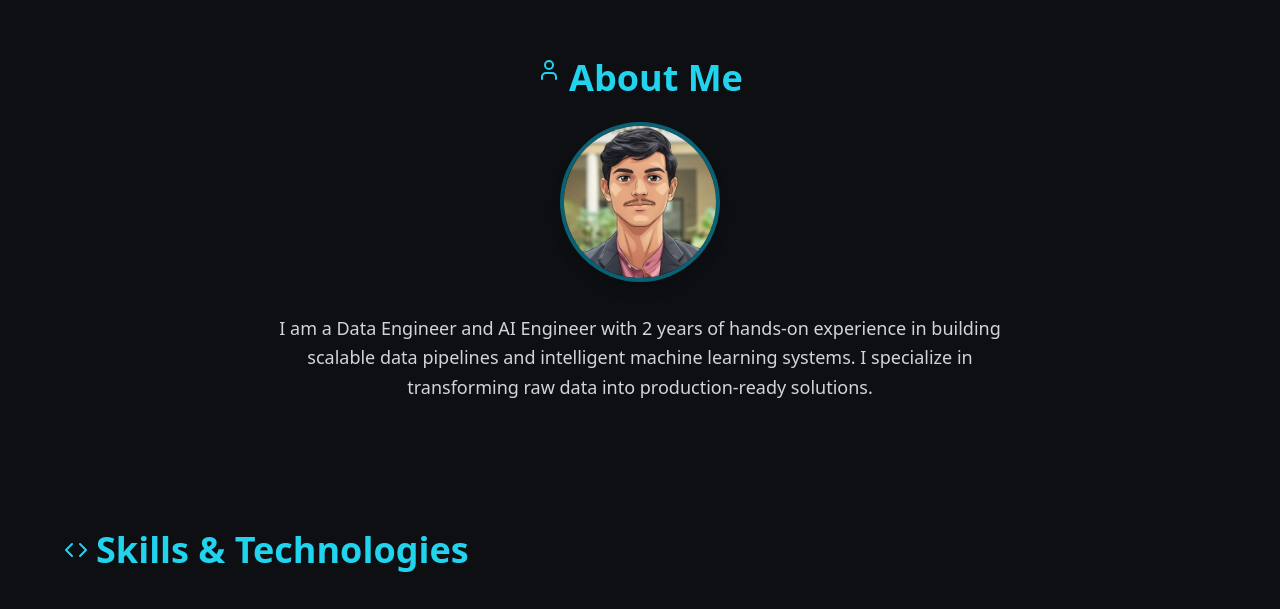
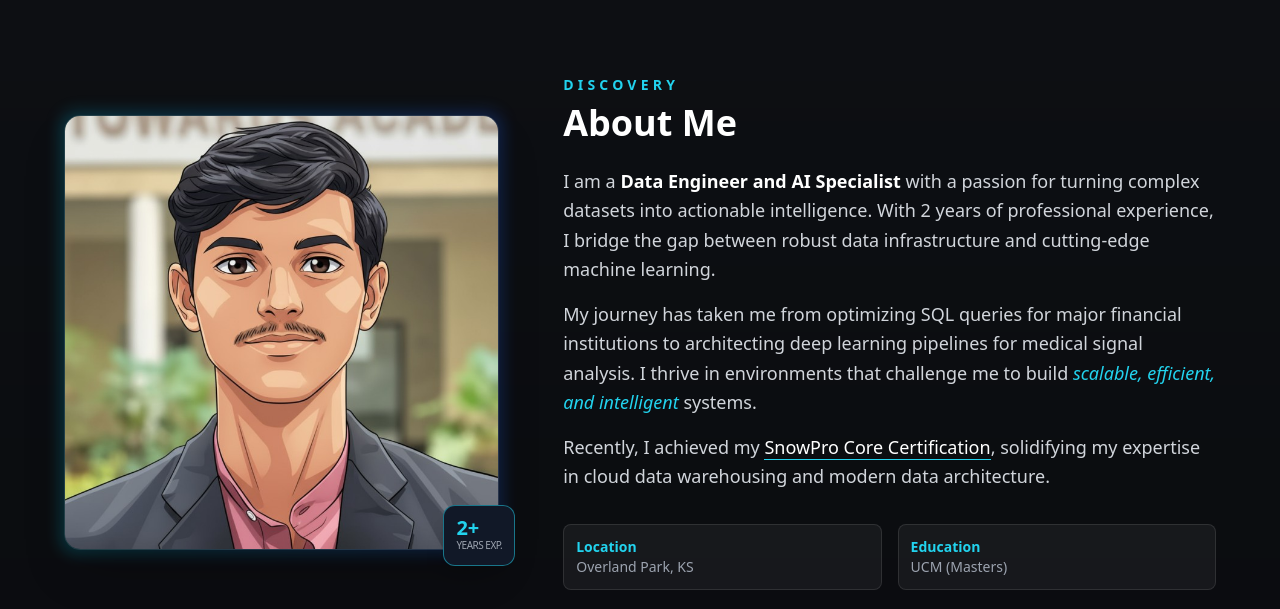
Before and after one commit to Rakshithbodakuntla/My_portfolio, a React (Vite) app: page / in a window 1280 px wide. Shown: the part 806-1415 px from the top of the page. Built offline with nearby package versions, Linux system fonts and the light colour scheme.

Commit message:
Update App.jsx

```diff
--- a/src/App.jsx
+++ b/src/App.jsx
@@ -241,18 +241,67 @@ export default function Portfolio() {
       </section>
 
       {/* ABOUT */}
-      <section id="about" className="py-16 px-4">
-        <div className="max-w-6xl mx-auto text-center">
-          <h2 className="text-4xl font-bold mb-6 text-cyan-400 flex justify-center gap-2">
-            <User /> About Me
-          </h2>
-          <div className="mb-8">
-            <img src={profileImage} alt="Rakshith Bodakuntla" className="rounded-full w-40 h-40 object-cover mx-auto shadow-lg border-4 border-cyan-500/50" />
+      {/* Replace your old 'About' section with this side-by-side layout */}
+      <section id="about" className="py-20 px-4 border-t border-white/5 bg-gradient-to-b from-transparent to-black/20">
+        <div className="max-w-6xl mx-auto">
+          <div className="flex flex-col md:flex-row items-center gap-12 md:gap-16">
+
+            {/* Left Side: Photo (Approx Line 165) */}
+            <div className="w-full md:w-2/5 flex justify-center">
+              <div className="relative group">
+                <div className="absolute -inset-1 bg-gradient-to-r from-cyan-500 to-blue-600 rounded-2xl blur opacity-25 group-hover:opacity-50 transition duration-1000 group-hover:duration-200"></div>
+                <div className="relative">
+                  <img
+                    src={profileImage}
+                    alt="Rakshith Bodakuntla"
+                    className="rounded-2xl w-64 h-80 md:w-full md:h-auto object-cover shadow-2xl border border-white/10"
+                  />
+                  <div className="absolute -bottom-4 -right-4 bg-gray-900 border border-cyan-400/50 p-3 rounded-xl shadow-xl">
+                    <p className="text-cyan-400 font-bold text-xl leading-none">2+</p>
+                    <p className="text-gray-400 text-[10px] uppercase tracking-tighter">Years Exp.</p>
+                  </div>
+                </div>
+              </div>
+            </div>
+
+            {/* Right Side: Text content (Approx Line 180) */}
+            <div className="w-full md:w-3/5 text-left">
+              <h2 className="text-4xl font-bold mb-6 text-white">
+                <span className="text-cyan-400 uppercase text-sm tracking-[0.3em] block mb-2">Discovery</span>
+                About Me
+              </h2>
+
+              <div className="space-y-4 text-gray-300 text-lg leading-relaxed">
+                <p>
+                  I am a <span className="text-white font-semibold">Data Engineer and AI Specialist</span> with
+                  a passion for turning complex datasets into actionable intelligence. With 2 years of professional
+                  experience, I bridge the gap between robust data infrastructure and cutting-edge machine learning.
+                </p>
+                <p>
+                  My journey has taken me from optimizing SQL queries for major financial institutions to
+                  architecting deep learning pipelines for medical signal analysis. I thrive in environments
+                  that challenge me to build <span className="text-cyan-400 italic">scalable, efficient, and intelligent</span> systems.
+                </p>
+                <p>
+                  Recently, I achieved my <span className="text-white border-b border-cyan-400">SnowPro Core Certification</span>,
+                  solidifying my expertise in cloud data warehousing and modern data architecture.
+                </p>
+              </div>
+
+              {/* Quick Info Grid */}
+              <div className="grid grid-cols-2 gap-4 mt-8">
+                <div className="p-3 bg-white/5 rounded-lg border border-white/10">
+                  <p className="text-cyan-400 font-bold text-sm">Location</p>
+                  <p className="text-gray-400 text-sm">Overland Park, KS</p>
+                </div>
+                <div className="p-3 bg-white/5 rounded-lg border border-white/10">
+                  <p className="text-cyan-400 font-bold text-sm">Education</p>
+                  <p className="text-gray-400 text-sm">UCM (Masters)</p>
+                </div>
+              </div>
+            </div>
+
           </div>
-          <p className="text-gray-300 leading-relaxed text-lg max-w-3xl mx-auto">
-           I am a Data Engineer and AI Engineer with 2 years of hands-on experience in building scalable data pipelines
-           and intelligent machine learning systems. I specialize in transforming raw data into production-ready solutions.
-          </p>
         </div>
       </section>
 
```
